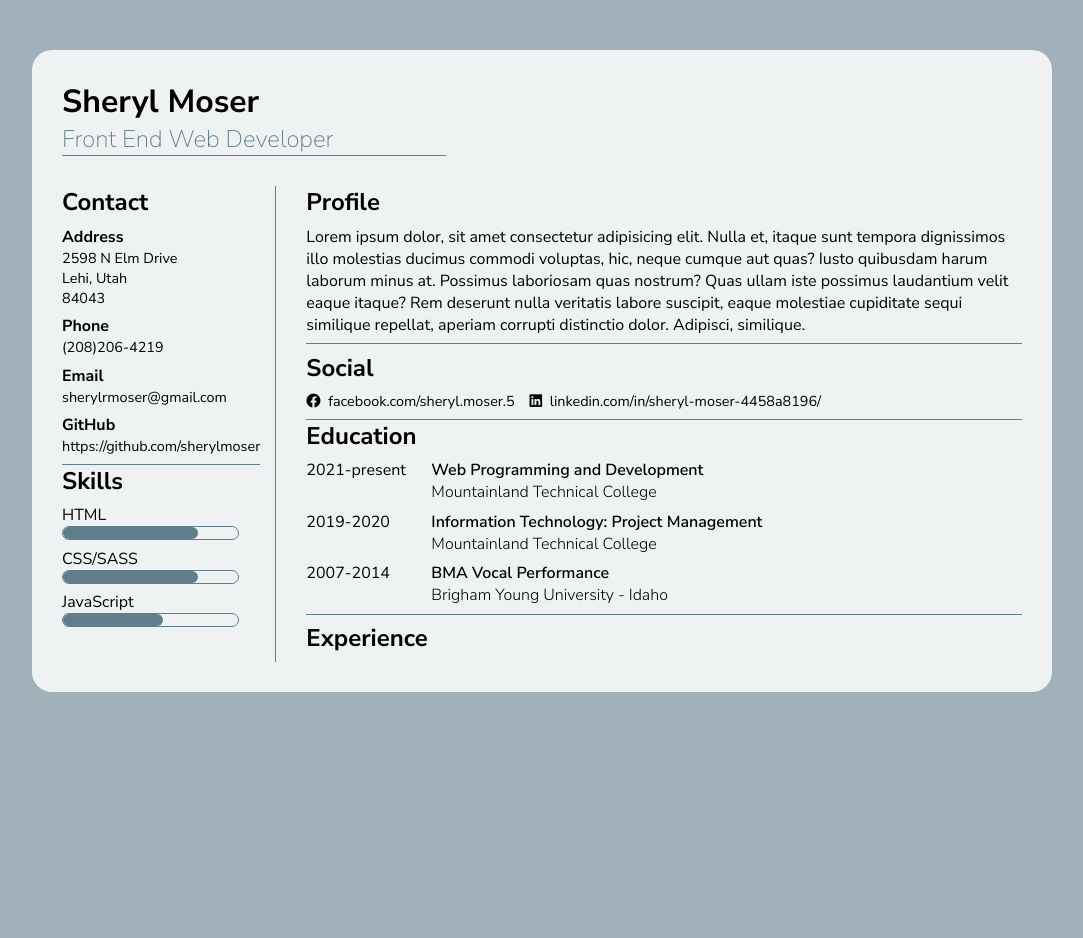
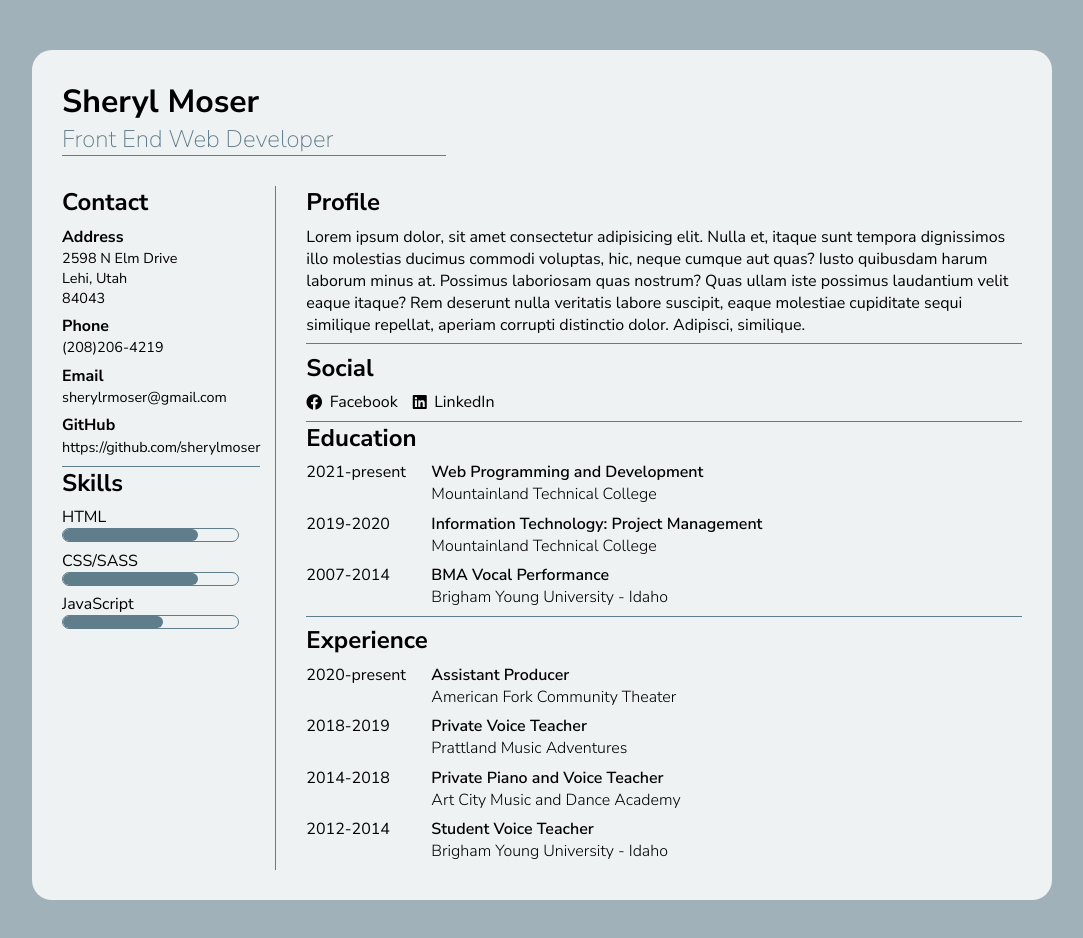
Before and after one commit to sherylmoser/scssResume, a plain HTML site: page index.html in a window 1280 px wide. Shown: the whole page, without its empty margins (98-1181 px from the left). Before the commit the page ends 800 px from the top, so only its background shows below. Drawn offline with Linux system fonts and the light colour scheme.

Commit message:
finished css - just need to write profile

```diff
--- a/index.html
+++ b/index.html
@@ -42,7 +42,7 @@
                         </div>
                         <div class="contactBox margin">
                             <h4>GitHub</h4>
-                            <p>https://github.com/sherylmoser</p>
+                            <a href="https://github.com/sherylmoser">https://github.com/sherylmoser</a>
                         </div>
                     </div>
                 </div>
@@ -86,15 +86,16 @@
                 </div>
                 <div class="social section">
                     <h3>Social</h3>
+                    <div class="socialContent">
                         <div class="socialLinkBox">
                             <div class="socialLink margin">
                                 <i class="fab fa-facebook"></i>
-                            <a href="https://www.facebook.com/sheryl.moser.5/">facebook.com/sheryl.moser.5</a>
+                                <a href="https://www.facebook.com/sheryl.moser.5/">Facebook</a>
                             </div>
                             <div class="socialLink margin">
                                 <i class="fab fa-linkedin"></i>
-                            <a
-                                href="https://www.linkedin.com/in/sheryl-moser-4458a8196/">linkedin.com/in/sheryl-moser-4458a8196/</a>
+                                <a href="https://www.linkedin.com/in/sheryl-moser-4458a8196/">LinkedIn</a>
+                            </div>
                         </div>
                     </div>
                 </div>
@@ -130,7 +131,42 @@
                 </div>
                 <div class="experience">
                     <h3>Experience</h3>
-
+                    <div class="singleExp margin">
+                        <div class="years">
+                            <p>2020-present</p>
+                        </div>
+                        <div class="job">
+                            <h4>Assistant Producer</h4>
+                            <p>American Fork Community Theater</p>
+                        </div>
+                    </div>
+                    <div class="singleExp margin">
+                        <div class="years">
+                            <p>2018-2019</p>
+                        </div>
+                        <div class="job">
+                            <h4>Private Voice Teacher</h4>
+                            <p>Prattland Music Adventures</p>
+                        </div>
+                    </div>
+                    <div class="singleExp margin">
+                        <div class="years">
+                            <p>2014-2018</p>
+                        </div>
+                        <div class="job">
+                            <h4>Private Piano and Voice Teacher</h4>
+                            <p>Art City Music and Dance Academy</p>
+                        </div>
+                    </div>
+                    <div class="singleExp margin">
+                        <div class="years">
+                            <p>2012-2014</p>
+                        </div>
+                        <div class="job">
+                            <h4>Student Voice Teacher</h4>
+                            <p>Brigham Young University - Idaho</p>
+                        </div>
+                    </div>
                 </div>
             </div>
         </div>
--- a/scss/style.scss
+++ b/scss/style.scss
@@ -35,21 +35,18 @@ header {
 .margin {
     @extend %margin;
 }
+.left {
+    padding-right: $spacing;
+}
 .contactBox {
     p {
         font-size: $size*.9;
     }
-}
-.left {
-    padding-right: $spacing;
-}
-.right {
-    flex-grow: 2;
-    padding-left: $spacing*2;
-    border-left: $border;
-}
-.socialLinkBox {
-    @include flex(flex-start, center);
+    a {
+        text-decoration: none;
+        color: $black;
+        font-size: $size*.9;
+    }
 }
 .singleSkill {
     @extend %margin;
@@ -66,9 +63,20 @@ header {
 .progressBarJava {
     @include progress(100px, none, $darkBlueGrey);
 }
+.right {
+    flex-grow: 2;
+    padding-left: $spacing*2;
+    border-left: $border;
+}
+.socialContent {
+    width: 100%;
+    @include flex(space-between, center);
+}
+.socialLinkBox {
+    @include flex(flex-start, center);
+}
 .socialLink {
     @include flex(flex-start, center);
-    font-size: $size*.9;
     margin-right: $spacing;
     a {
         text-decoration: none;
@@ -76,12 +84,12 @@ header {
         margin-left: $spacing*.5;
     }
 }
-.singleEd {
+.singleEd, .singleExp {
     @include flex(flex-start, flex-start);
     .years {
         width: 125px;
     }
-    .degree {
+    .degree, .job {
         h4 {
             font-weight: 600;
         }
@@ -90,13 +98,10 @@ header {
         }
     }
 }
+
 @media (max-width: 1000px) {
     .container {
         width: 85%;
-    }
-    .socialLinkBox {
-        flex-direction: column;
-        align-items: flex-start;
     }
 }
 @media (max-width: 800px) {
@@ -131,7 +136,8 @@ header {
 }
 @media (max-width:500px) {
     .container {
-        width: 100%;
+        width: view-width;
+        margin: 0;
     }
     .left {
         display: block;
```
Also changed, not shown: css/style.css, 1 other file. Lines whose indentation alone changed are shown as unchanged.
